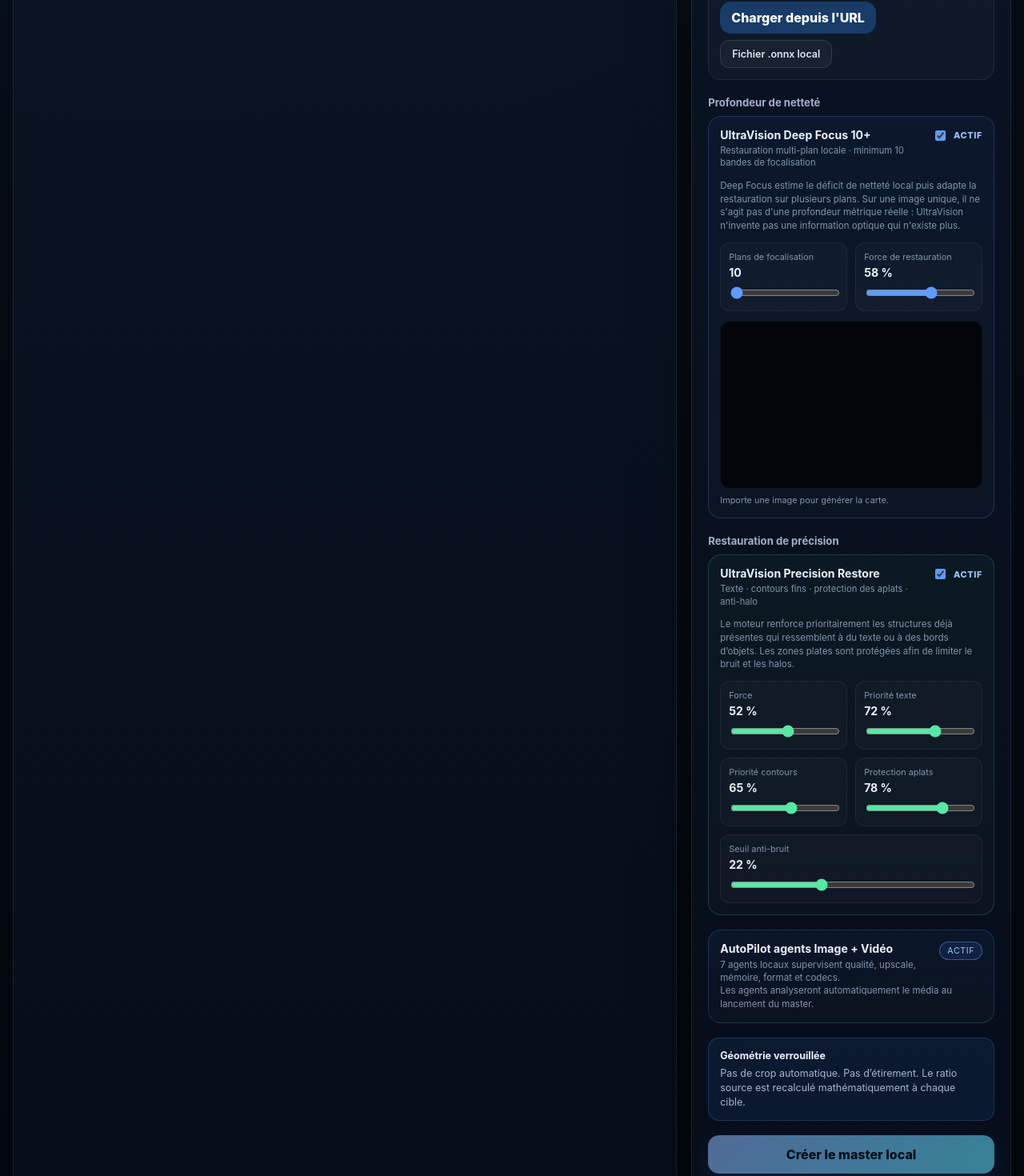
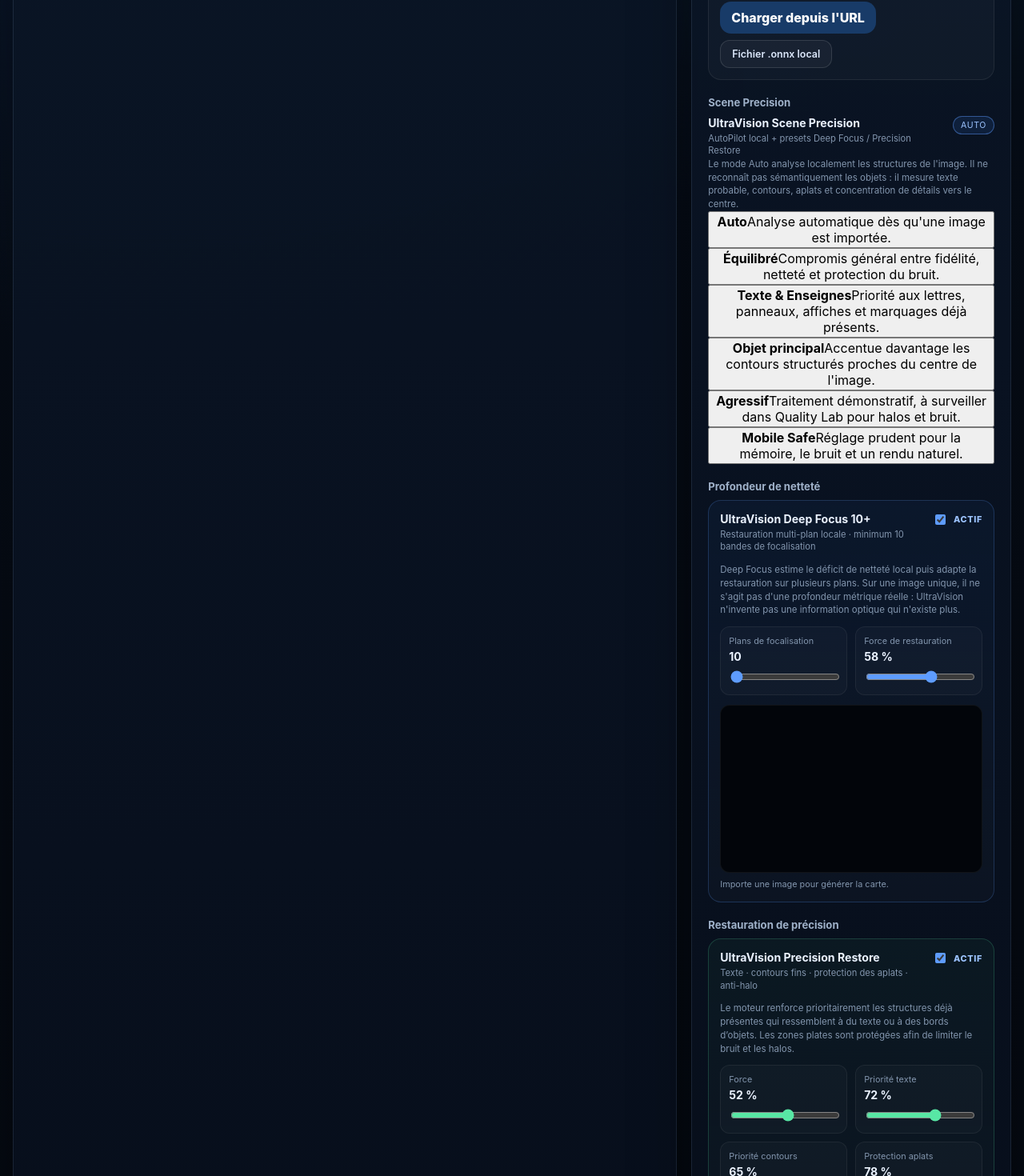
Before and after one commit to Nikoju1977/Niko-Ultravision, a React (Vite) app: page / in a window 1280 px wide. Shown: the part 1120-2590 px from the top of the page at 80% size. Built offline with nearby package versions, Linux system fonts and the light colour scheme.

Commit message:
feat: integrate Scene Precision Auto and presets

```diff
--- a/src/App.tsx
+++ b/src/App.tsx
@@ -2,6 +2,15 @@ import { useEffect, useMemo, useRef, useState } from "react";
 import DeepFocusControl, { type DeepFocusSettings } from "./DeepFocusControl";
 import ComparisonPanel from "./ComparisonPanel";
 import PrecisionRestoreControl, { type PrecisionRestoreSettings } from "./PrecisionRestoreControl";
+import ScenePrecisionControl from "./ScenePrecisionControl";
+import { analyzeScene, type SceneAnalysis } from "./lib/sceneAnalyzer";
+import {
+  DEFAULT_SCENE_MODE,
+  SCENE_PRESETS,
+  getScenePreset,
+  type SceneModeId,
+  type ScenePresetId,
+} from "./lib/scenePresets";
 import { calculateOutputSize, formatDimensions, megapixels, type Size, type TargetId } from "./lib/geometry";
 import { assessImageTarget, enhanceImage, type EngineId, type ImageFormat } from "./lib/imageEnhancer";
 import { decodeImageFile } from "./lib/imageDecode";
@@ -43,6 +52,7 @@ type OutputState = {
   precisionTextCoverage?: number;
   precisionEdgeCoverage?: number;
   precisionFlatCoverage?: number;
+  scenePreset?: ScenePresetId;
   codecLabel?: string;
   notes?: string[];
 } | null;
@@ -202,6 +212,9 @@ export default function App() {
     flatProtection: 0.78,
     noiseGate: 0.22,
   });
+  const [sceneMode, setSceneMode] = useState<SceneModeId>(DEFAULT_SCENE_MODE);
+  const [sceneAnalysis, setSceneAnalysis] = useState<SceneAnalysis | null>(null);
+  const [sceneAnalyzing, setSceneAnalyzing] = useState(false);
   const inspectionId = useRef(0);
 
   const targets = mode === "image" ? IMAGE_TARGETS : VIDEO_TARGETS;
@@ -302,6 +315,38 @@ export default function App() {
   }, [file, mode]);
 
   useEffect(() => {
+    if (mode !== "image" || !file) {
+      setSceneAnalysis(null);
+      setSceneAnalyzing(false);
+      return;
+    }
+
+    let alive = true;
+    setSceneAnalyzing(true);
+    void analyzeScene(file)
+      .then((analysis) => {
+        if (alive) setSceneAnalysis(analysis);
+      })
+      .catch(() => {
+        if (alive) setSceneAnalysis(null);
+      })
+      .finally(() => {
+        if (alive) setSceneAnalyzing(false);
+      });
+
+    return () => {
+      alive = false;
+    };
+  }, [file, mode]);
+
+  useEffect(() => {
+    if (mode !== "image" || sceneMode !== "auto" || !sceneAnalysis) return;
+    const preset = getScenePreset(sceneAnalysis.recommendedPreset);
+    setDeepFocus({ ...preset.deepFocus });
+    setPrecisionRestore({ ...preset.precisionRestore });
+  }, [mode, sceneMode, sceneAnalysis]);
+
+  useEffect(() => {
     return () => {
       if (output?.url) URL.revokeObjectURL(output.url);
     };
@@ -356,6 +401,21 @@ export default function App() {
     }
   }
 
+  function applySceneMode(next: SceneModeId) {
+    setSceneMode(next);
+    if (next === "auto") {
+      if (!sceneAnalysis) return;
+      const preset = getScenePreset(sceneAnalysis.recommendedPreset);
+      setDeepFocus({ ...preset.deepFocus });
+      setPrecisionRestore({ ...preset.precisionRestore });
+      return;
+    }
+
+    const preset = getScenePreset(next);
+    setDeepFocus({ ...preset.deepFocus });
+    setPrecisionRestore({ ...preset.precisionRestore });
+  }
+
   async function runEnhancement() {
     if (!file || !sourceSize) return;
     setBusy(true);
@@ -390,6 +450,10 @@ export default function App() {
       const agentNotes = plan.decisions.map((entry) => `${entry.label} : ${entry.message}`);
 
       if (mode === "image") {
+        const resolvedScenePreset: ScenePresetId =
+          sceneMode === "auto"
+            ? sceneAnalysis?.recommendedPreset ?? "balanced"
+            : sceneMode;
         const result = await enhanceImage(file, plan.target, plan.profile, plan.format, {
           engine: plan.engine,
           deepFocus,
@@ -412,7 +476,9 @@ export default function App() {
           precisionTextCoverage: result.precisionTextCoverage,
           precisionEdgeCoverage: result.precisionEdgeCoverage,
           precisionFlatCoverage: result.precisionFlatCoverage,
+          scenePreset: resolvedScenePreset,
           note:
+            `Scene Precision ${SCENE_PRESETS[resolvedScenePreset].label}${sceneMode === "auto" ? " (Auto)" : ""}. ` +
             (result.deepFocusApplied
               ? `Deep Focus ${result.deepFocusLayers}+ appliqué sur ${result.deepFocusLayers} plans de focalisation. `
               : "") +
@@ -695,6 +761,19 @@ export default function App() {
 
           {mode === "image" && (
             <div className="control-block">
+              <label>Scene Precision</label>
+              <ScenePrecisionControl
+                value={sceneMode}
+                disabled={busy}
+                analysis={sceneAnalysis}
+                analyzing={sceneAnalyzing}
+                onChange={applySceneMode}
+              />
+            </div>
+          )}
+
+          {mode === "image" && (
+            <div className="control-block">
               <label>Profondeur de netteté</label>
               <DeepFocusControl
                 file={file}
@@ -847,6 +926,12 @@ export default function App() {
                 {output.engineUsed && (
                   <div><dt>Moteur</dt><dd>{output.engineUsed === "ai" ? "IA locale (ONNX)" : "Canvas"}</dd></div>
                 )}
+                {output.scenePreset && (
+                  <div>
+                    <dt>Scene Precision</dt>
+                    <dd>{SCENE_PRESETS[output.scenePreset].label}</dd>
+                  </div>
+                )}
                 {output.deepFocusApplied && (
                   <div>
                     <dt>Deep Focus</dt>
@@ -898,7 +983,9 @@ export default function App() {
           dix bandes de focalisation adaptatives et une restauration locale contrast-limited : cela peut étendre la
           netteté perceptuelle sur plusieurs zones, sans prétendre recréer une profondeur physique disparue.
           <strong> Precision Restore</strong> détecte ensuite les structures fines probables, privilégie le texte et les
-          contours d’objets et protège les aplats pour limiter bruit et halos. Le <strong>Quality Lab</strong> compare
+          contours d’objets et protège les aplats pour limiter bruit et halos. <strong>Scene Precision Auto</strong>
+          choisit un preset à partir d'heuristiques locales (texte probable, contours, aplats et concentration centrale)
+          sans prétendre reconnaître sémantiquement les objets. Le <strong>Quality Lab</strong> compare
           ensuite source et master à résolution commune : micro-détail, contours,
           contraste, SSIM par blocs, PSNR et carte de différence permettent de vérifier si le traitement a réellement
           modifié le signal. Seuls les poids du modèle transitent par le réseau,
```
